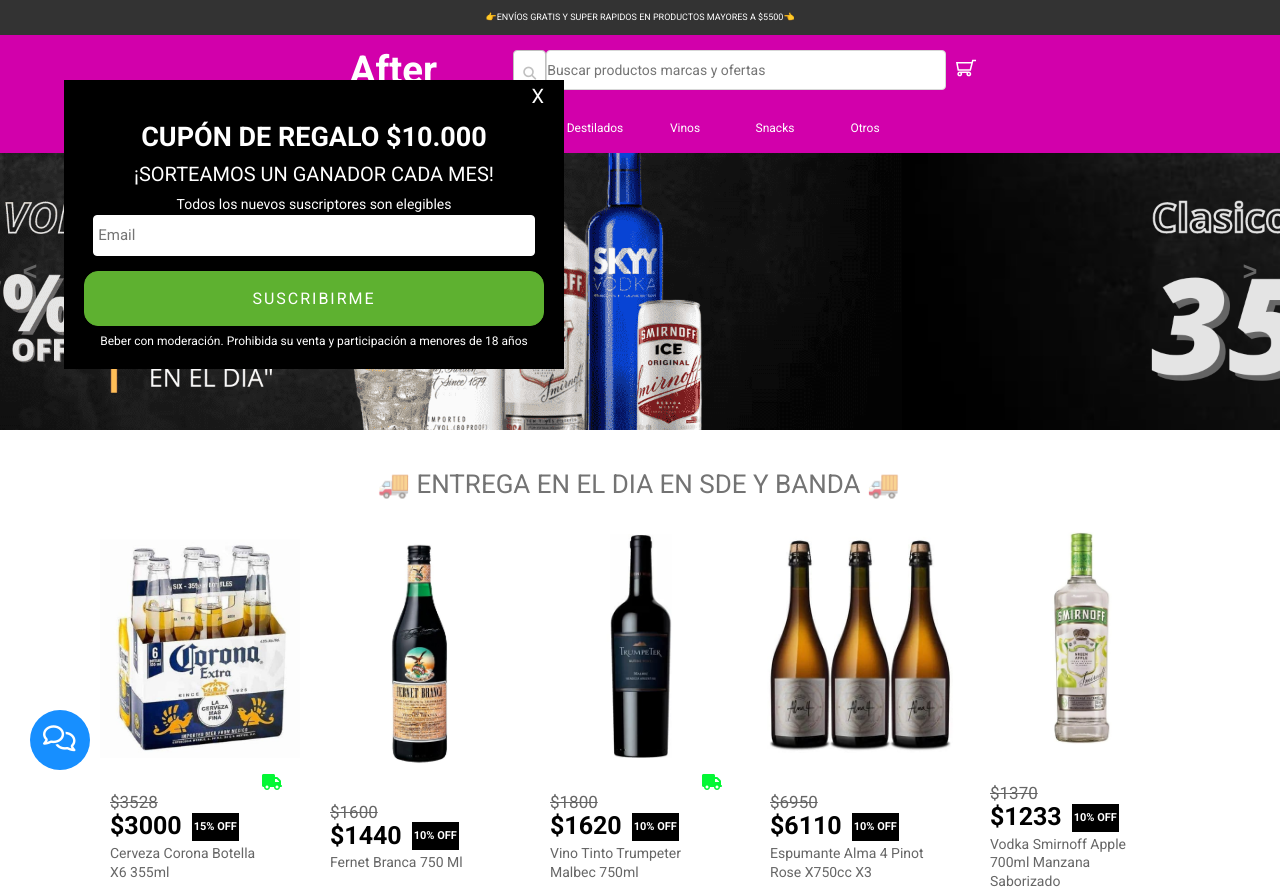
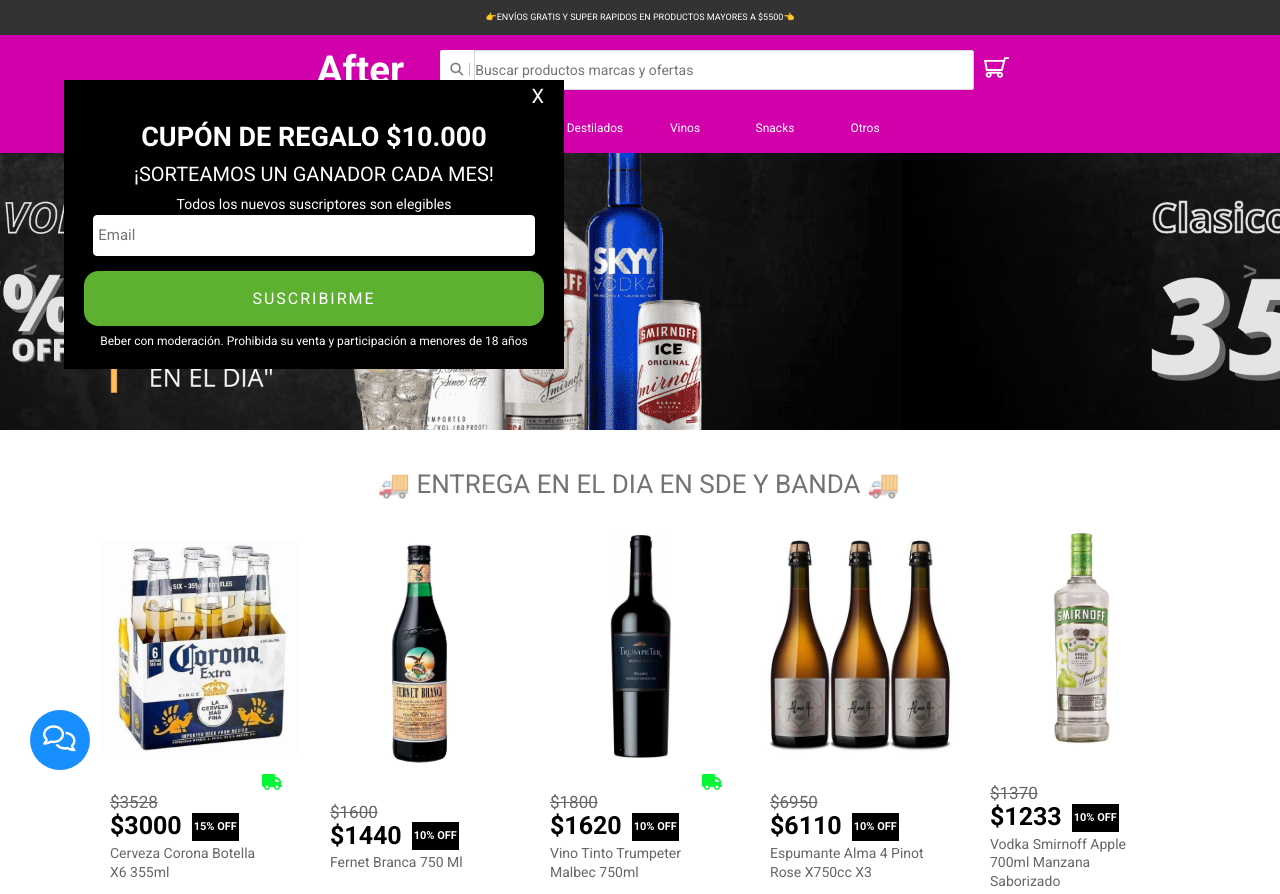
Before and after one commit to Timoteo302/EntregaFinal-TimoteoWierna, a website: page index.html in a window 1280 px wide. Shown: the top 894 px of the page. Drawn offline with Linux system fonts and the light colour scheme.

Commit message:
subida al repo_terceraVez

```diff
--- a/scss/_botMsj.scss
+++ b/scss/_botMsj.scss
@@ -7,7 +7,7 @@
     border-radius: 30px;
     position: fixed;
     left: 15px;
-    bottom: 170px;
+    bottom: 120px;
     background-color: $white;
     box-shadow: 2px 4px 13px $black;
     z-index: 999999;
--- a/scss/_navBar-menu.scss
+++ b/scss/_navBar-menu.scss
@@ -18,7 +18,7 @@
     background-color: $color-defecto-pag ;
     border-top: 1px solid $text333;
     width: 100%;
-    height: 36%;
+    height: 260px;
     left: 0;
     transform: translatex(100%);
     transition: transform 0.5s;
@@ -41,9 +41,6 @@
     color: $white;
 }
 
-.header2{
-    display: none;
-}
 
 /**/
 .cart i{
@@ -54,12 +51,13 @@
 }
 
 .cart__primera img{
-    width: 20px;
+    width: 25px;
     filter: invert(1);
     margin-left: 10px;
 }
 
 .nav__label img{
+    margin-left: 10px;
     filter: invert(1);
     width: 30px;
 }
@@ -69,4 +67,5 @@
     padding: 3px;
     border-bottom: 2px solid #fff;
     border-radius: 10px;
+    margin-right: 15px;
 }
--- a/scss/style.scss
+++ b/scss/style.scss
@@ -77,11 +77,12 @@
 .buscar-mo{
     @include flex-1(center);
     input{
-        @include size(100px,30px );
+        @include size(100px,40px );
         font-size: 14px;
         border: 1px solid #d7d7d7;
-        border-radius: 1px;
         outline: none;
+        border-bottom-right-radius: 2px;
+        border-top-right-radius: 2px;
     }
     input:focus{
         border: 2px solid #23608f;
@@ -89,20 +90,22 @@
 }
 
 .btn{
-    color: $color-silver;
+    cursor: pointer;
     right: 0;
-    padding: 4px 4px 4px 4px;
-    height: 30px;
     top: 0;
-    cursor: pointer;
     left: 80%;
-    border-radius: 4px;
-    border: 1px solid $color-silver;
+    padding: 4px;
+    height: 40px;
+    border-bottom-left-radius: 2px;
+    border-top-left-radius: 2px;
     background-color: $white;
+    height: 40px;
     i{
-        display: grid;
-        align-content: center;
+        margin-top: 9px;
+        padding: 0px 6px 0px 6px;
+        color: #808080;
         font-size: 13px;
+        border-right: 1px solid $color-silver
     }
 }
 
@@ -266,6 +269,7 @@
     text-align: center;
     cursor: pointer;
 }
+
 .cart__img:hover{
     transform: scale(1.2);
     transition: transform .1s;
@@ -359,15 +363,16 @@
     .buscar-mo{
         @include flex-1(center);
         input{
-            @include size(100px,30px );
+            @include size(100px,40px );
             font-size: 14px;
-            border: 1px solid #d7d7d7;
-            border-radius: 4px;
-            outline: none;
-            width: 230px;
+            width: 265px;
         }
         input:focus{
             border: 2px solid #23608f;
+        }
+        .btn{
+            height: 40px;
+            border: none;
         }
     }
     /*fin input de busqueda*/
@@ -686,7 +691,7 @@
         font-size: 1.6em;
         padding-bottom: 5px;
         margin-left: 40px;
-        margin-right: 70px;
+        margin-right: 15px;
         font-weight: 1000;
         padding: 3px;
         color: #fff;
@@ -705,33 +710,12 @@
         align-items: center;
     }
     .buscar-mo input{
-        width: 400px;
+        width: 500px;
         height: 40px;
         font-size: 14px;
-        border: 1px solid #d7d7d7;
-        border-radius: 4px;
-        outline: none;
+
     }
 
-    .btn{
-        color: silver;
-        right: 0;
-        height: 40px;
-        top: 0;
-        cursor: pointer;
-        left: 70%;
-        background-color: $white;
-        border-radius: 4px;
-        border: 1px solid silver;
-        i{
-            padding: 5px 5px 5px 5px;
-            line-height: 2;
-        }
-    }
-    .btn i{
-        display: grid;
-        align-content: center;
-    }
     .cart i{
         font-size: 19px;
     }
```
Also changed, not shown: css/stylecss.css.
